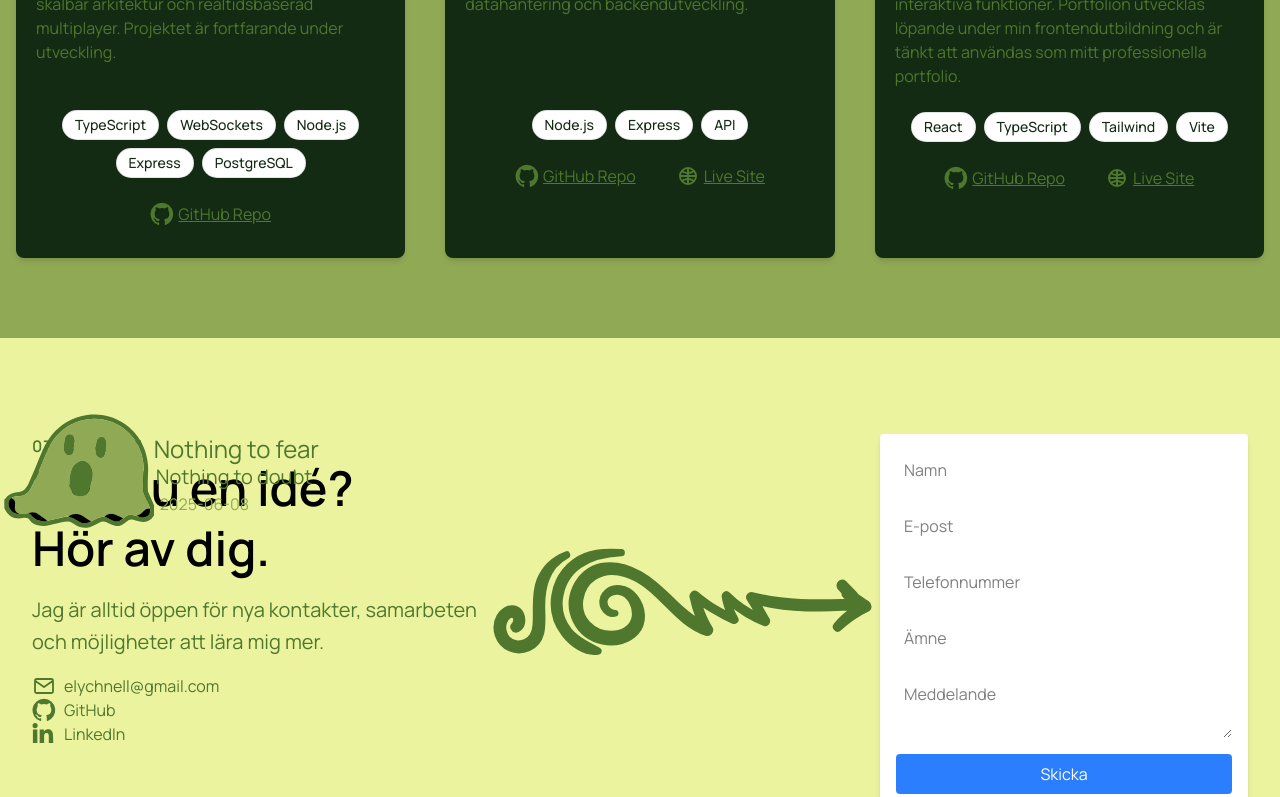
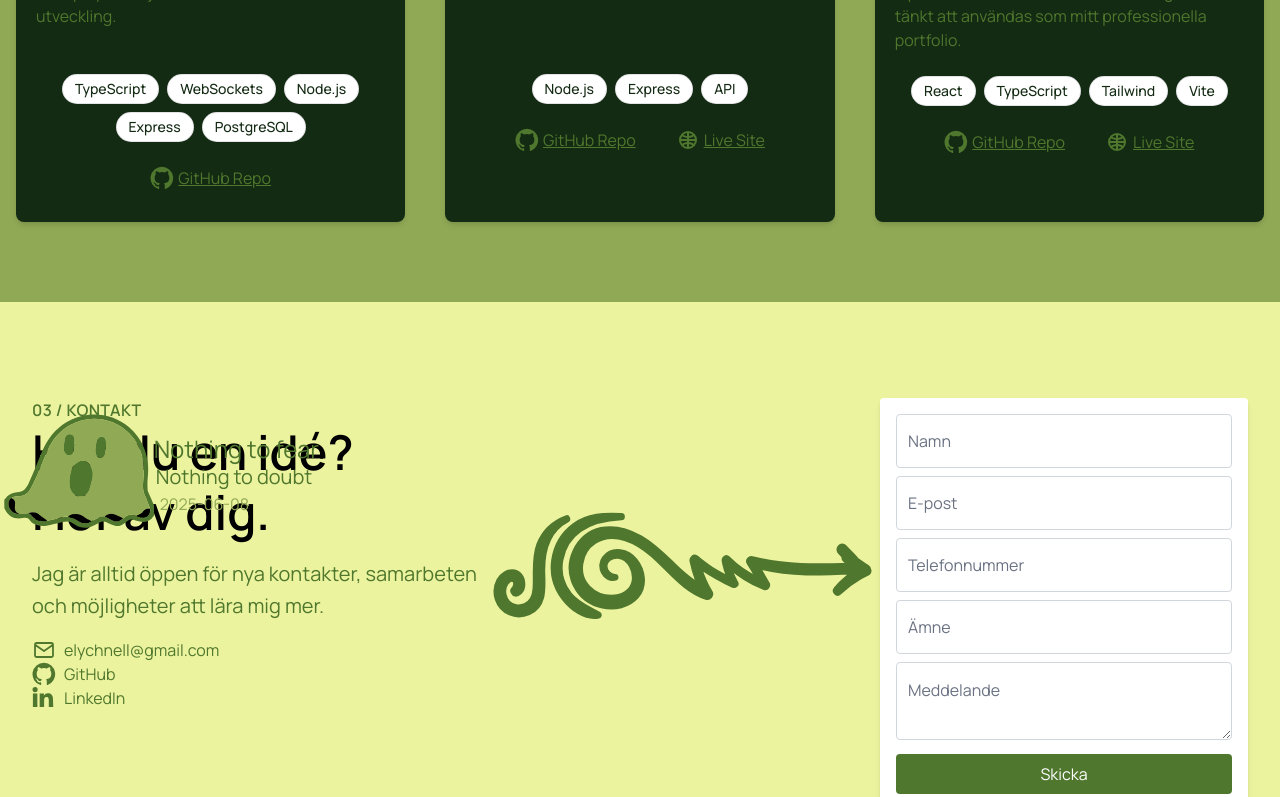
Before and after one commit to elychnell/react-portfolio, a React (Vite) app: page / in a window 1280 px wide. Shown: the part 3485-4282 px from the top of the page. Built offline with nearby package versions, Linux system fonts and the light colour scheme.

Commit message:
(Form) animation and validation

```diff
--- a/src/App.tsx
+++ b/src/App.tsx
@@ -6,20 +6,8 @@ import Projects from './components/Projects/Projects'
 import Contact from './components/Contact/Contact'
 import Footer from './components/Footer/Footer'
 import Ghost from './components/Ghost/Ghost'
-import type { FormData } from './types/types'
 
 function App() {
-
-const initialFormData: FormData = {
-    name: "",
-    email: "",
-    phone: "",
-    subject: "",
-    message: "",
-  }
-
-  const [formData, setFormData] = useState(initialFormData)
-
   return (
     <>
     <Ghost />
@@ -29,7 +17,7 @@ const initialFormData: FormData = {
     <Hero />
     <About />
     <Projects />
-    <Contact formData={formData} setFormData={setFormData} />
+    <Contact />
     <Footer />
   </main>
     </>
--- a/src/components/Contact/Contact.tsx
+++ b/src/components/Contact/Contact.tsx
@@ -1,9 +1,8 @@
 import ContactForm from './ContactForm'
 import SocialLinks from '../SocialLinks'
-import type { FormData } from '../../types/types'
 import Decoration from '../Decoration'
 
-function Contact(contactProps: { formData: FormData, setFormData: (formData: FormData) => void }) {
+function Contact() {
   return (
     <section className="scroll-mt-14 bg-highlight w-full min-h-[60vh]" id="contact">
       <div className="mx-auto flex max-w-[92rem] flex-row items-start justify-between py-24 sm:px-6 lg:px-8">
@@ -20,7 +19,7 @@ function Contact(contactProps: { formData: FormData, setFormData: (formData: For
       </div>
       </div>
       <Decoration type="arrow" className="pt-25 w-100 h-auto text-primary" />
-      <ContactForm formData={contactProps.formData} setFormData={contactProps.setFormData} />
+      <ContactForm />
       </div>
     </section>
   )
--- a/src/components/Contact/ContactForm.tsx
+++ b/src/components/Contact/ContactForm.tsx
@@ -1,28 +1,176 @@
 import type { FormData } from '../../types/types'
+import { useState } from 'react'
 
-function ContactForm(formProps: { formData: FormData, setFormData: (formData: FormData) => void }) {
+
+const initialFormData: FormData = {
+    name: "",
+    email: "",
+    phone: "",
+    subject: "",
+    message: "",
+  }
+
+type FormErrors = Partial<Record<keyof FormData, string>>;
+
+function ContactForm() {
+
+const [errors, setErrors] = useState<FormErrors>({});
+const [formData, setFormData] = useState(initialFormData)
+const [isSubmitted, setIsSubmitted] = useState(false);
 
 function handleChange(event: React.ChangeEvent<HTMLInputElement | HTMLTextAreaElement>) {
     const { name, value } = event.target;
-    formProps.setFormData({ ...formProps.formData, [name]: value });
+    setFormData({ ...formData, [name]: value });
   }
+
+function validateForm(): FormErrors {
+  const newErrors: FormErrors = {};
+
+  if (!formData.name.trim()) {
+    newErrors.name = 'Namn är obligatoriskt.';
+  }
+
+  if (!formData.subject.trim()) {
+    newErrors.subject = 'Ämne är obligatoriskt.';
+  }
+
+  if (!formData.phone.trim()) {
+    newErrors.phone = 'Telefonnummer är obligatoriskt.';
+  } else if (!/^[+\d\s()-]+$/.test(formData.phone)) {
+  newErrors.phone = 'Telefonnumret innehåller ogiltiga tecken.';
+  }
+
+  if (!formData.email.trim()) {
+    newErrors.email = 'E-post är obligatoriskt.';
+  } else if (!/\S+@\S+\.\S+/.test(formData.email)) {
+    newErrors.email = 'E-postadressen är ogiltig.';
+  }
+
+  if (!formData.message.trim()) {
+    newErrors.message = 'Meddelande är obligatoriskt.';
+  }
+
+  return newErrors;
+}
+
 
 function handleFormSubmit(event: React.FormEvent<HTMLFormElement>) {
     event.preventDefault();
-    console.log('Form submitted:', formProps.formData);
-    // ADD EMAIL SENDING FUNCTIONALITY HERE
+    const newErrors = validateForm();
+    setErrors(newErrors);
+    if (Object.keys(newErrors).length === 0) {
+      setIsSubmitted(true);
+      setFormData(initialFormData);
+      console.log('Form submitted:', formData);
+      // ADD EMAIL SENDING FUNCTIONALITY HERE
+    } else {
+    setErrors(newErrors);
+    setIsSubmitted(false);
+    }
   }
 
   return (
     <form onSubmit={(e) => handleFormSubmit(e)} className="flex flex-col gap-2 max-w-md bg-white p-4 rounded shadow-md w-850">
-    <input name="name" type="text" placeholder="Namn" className="w-full mb-2 p-2 rounded text-black" value={formProps.formData.name} onChange={handleChange} />
-    <input name="email" type="email" placeholder="E-post" className="w-full mb-2 p-2 rounded text-black" value={formProps.formData.email} onChange={handleChange} />
-    <input name="phone" type="tel" placeholder="Telefonnummer" className="w-full mb-2 p-2 rounded text-black" value={formProps.formData.phone} onChange={handleChange} />
-    <input name="subject" type="text" placeholder="Ämne" className="w-full mb-2 p-2 rounded text-black" value={formProps.formData.subject} onChange={handleChange} />
-    <textarea name="message" placeholder="Meddelande" className="w-full mb-2 p-2 rounded text-black" value={formProps.formData.message} onChange={handleChange}></textarea>
-    <button type="submit" className="bg-blue-500 text-white p-2 rounded hover:bg-blue-600">
-      Skicka
-    </button>
+    <div className="relative">
+    <input
+    id="name"
+    name="name"
+    type="text"
+    placeholder=" "
+    className="peer w-full rounded border border-gray-300 bg-white px-3 pb-2 pt-5 text-black focus:border-primary focus:outline-none"
+    aria-invalid={Boolean(errors.name)}
+    aria-describedby={errors.name ? "name-error" : undefined}
+    value={formData.name}
+    onChange={handleChange} />
+    <label htmlFor="name" className="pointer-events-none absolute left-3 top-1/2
+               -translate-y-1/2 text-gray-500
+               transition-all duration-200
+               peer-focus:top-2 peer-focus:translate-y-0
+               peer-focus:text-xs
+               peer-[:not(:placeholder-shown)]:top-2
+               peer-[:not(:placeholder-shown)]:translate-y-0
+               peer-[:not(:placeholder-shown)]:text-xs">Namn</label>
+    </div>
+    {errors.name && (<p id="name-error" className="mt-1 text-sm text-red-600" role="alert">{errors.name}</p>)}
+
+    <div className="relative">
+    <input
+    id="email"
+    name="email"
+    type="email"
+    placeholder=" "
+    className="peer w-full rounded border border-gray-300 bg-white px-3 pb-2 pt-5 text-black focus:border-primary focus:outline-none"
+    aria-invalid={Boolean(errors.email)}
+    aria-describedby={errors.email ? "email-error" : undefined}
+    value={formData.email}
+    onChange={handleChange} />
+    <label htmlFor="email" className="pointer-events-none absolute left-3 top-1/2
+               -translate-y-1/2 text-gray-500
+               transition-all duration-200
+               peer-focus:top-2 peer-focus:translate-y-0
+               peer-focus:text-xs
+               peer-[:not(:placeholder-shown)]:top-2
+               peer-[:not(:placeholder-shown)]:translate-y-0
+               peer-[:not(:placeholder-shown)]:text-xs">E-post</label>
+    </div>
+    {errors.email && (<p id="email-error" className="mt-1 text-sm text-red-600" role="alert">{errors.email}</p>)}
+
+    <div className="relative">
+    <input
+    id="phone"
+    name="phone"
+    type="tel"
+    placeholder=" "
+    className="peer w-full rounded border border-gray-300 bg-white px-3 pb-2 pt-5 text-black focus:border-primary focus:outline-none"
+    aria-invalid={Boolean(errors.phone)}
+    aria-describedby={errors.phone ? "phone-error" : undefined}
+    value={formData.phone} onChange={handleChange} />
+    <label htmlFor="phone" className="pointer-events-none absolute left-3 top-1/2
+               -translate-y-1/2 text-gray-500
+               transition-all duration-200
+               peer-focus:top-2 peer-focus:translate-y-0
+               peer-focus:text-xs
+               peer-[:not(:placeholder-shown)]:top-2
+               peer-[:not(:placeholder-shown)]:translate-y-0
+               peer-[:not(:placeholder-shown)]:text-xs">Telefonnummer</label>
+    </div>
+    {errors.phone && (<p id="phone-error" className="mt-1 text-sm text-red-600" role="alert">{errors.phone}</p>)}
+
+    <div className="relative">
+    <input
+    id="subject"
+    name="subject" type="text" placeholder=" "
+    className="peer w-full rounded border border-gray-300 bg-white px-3 pb-2 pt-5 text-black focus:border-primary focus:outline-none"
+    aria-invalid={Boolean(errors.subject)}
+    aria-describedby={errors.subject ? "subject-error" : undefined}
+    value={formData.subject} onChange={handleChange} />
+    <label htmlFor="subject" className="pointer-events-none absolute left-3 top-1/2
+               -translate-y-1/2 text-gray-500
+               transition-all duration-200
+               peer-focus:top-2 peer-focus:translate-y-0
+               peer-focus:text-xs
+               peer-[:not(:placeholder-shown)]:top-2
+               peer-[:not(:placeholder-shown)]:translate-y-0
+               peer-[:not(:placeholder-shown)]:text-xs">Ämne</label>
+    </div>
+    {errors.subject && (<p id="subject-error" className="mt-1 text-sm text-red-600" role="alert">{errors.subject}</p>)}
+
+    <div className="relative">
+    <textarea
+    id="message"
+    name="message"
+    placeholder=" "
+    className="peer w-full rounded border border-gray-300 bg-white px-3 pb-2 pt-5 text-black focus:border-primary focus:outline-none"
+    aria-invalid={Boolean(errors.message)}
+    aria-describedby={errors.message ? "message-error" : undefined}
+    value={formData.message} onChange={handleChange}></textarea>
+    <label htmlFor="message"
+    className="pointer-events-none absolute left-3 top-2 text-xs text-gray-500 transition-all duration-200 peer-placeholder-shown:top-4 peer-placeholder-shown:text-base peer-focus:top-2 peer-focus:text-xs peer-[:not(:placeholder-shown)]:top-2 peer-[:not(:placeholder-shown)]:text-xs">Meddelande</label>
+    </div>
+    {errors.message && (<p id="message-error" className="mt-1 text-sm text-red-600" role="alert">{errors.message}</p>)}
+
+    <button type="submit" className="bg-primary text-white p-2 rounded hover:bg-highlight">Skicka</button>
+    {isSubmitted && <p role="status" className="mt-1 text-sm text-green-700">Meddelandet har skickats!</p>}
     </form>
   )
 }
--- a/src/components/Projects/Projects.tsx
+++ b/src/components/Projects/Projects.tsx
@@ -34,8 +34,8 @@ const handleTagClick = (tag: string) => {
         <p className="text-base text-primary max-w-[24em] mt-9">Ett urval av projekt från min utbildning och egen tid — från små gränssnitt till fullstack-applikationer.</p>
       </div>
       <ProjectFilter handleTagClick={handleTagClick} handleClear={handleClear} selectedTags={selectedTags} />
-      <Decoration type="heart" className="mt-5 mx-auto w-120 h-auto text-primary" />
-      <ul className="grid grid-cols-1 md:grid-cols-2 lg:grid-cols-3 gap-10 max-w-[90em] mx-auto mt-4">
+      <Decoration type="heart" className="relative top-3 mx-auto w-120 h-auto text-primary" />
+      <ul className="grid grid-cols-1 md:grid-cols-2 lg:grid-cols-3 gap-10 max-w-[90em] mx-auto">
       {filteredProjects.map(project => (
       <ProjectCard
       key={project.id}
```
Also changed, not shown: 1 other file (tests, documents, lock files or other folders).
